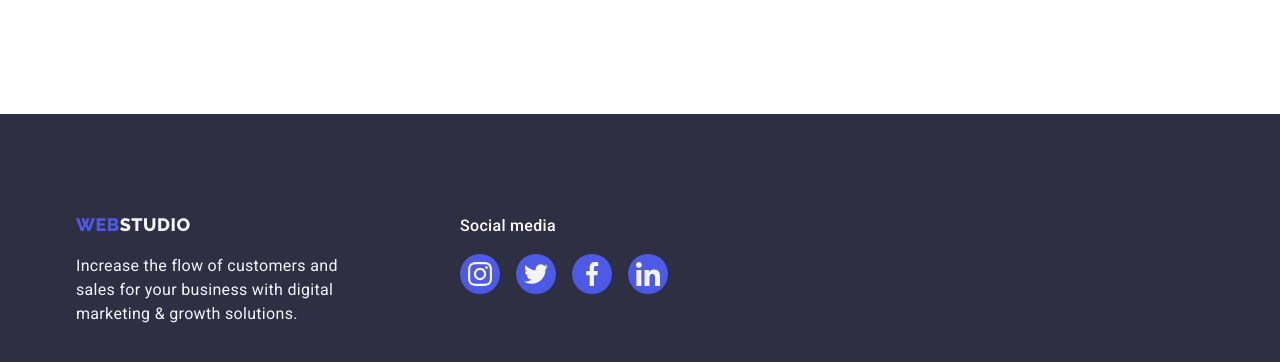
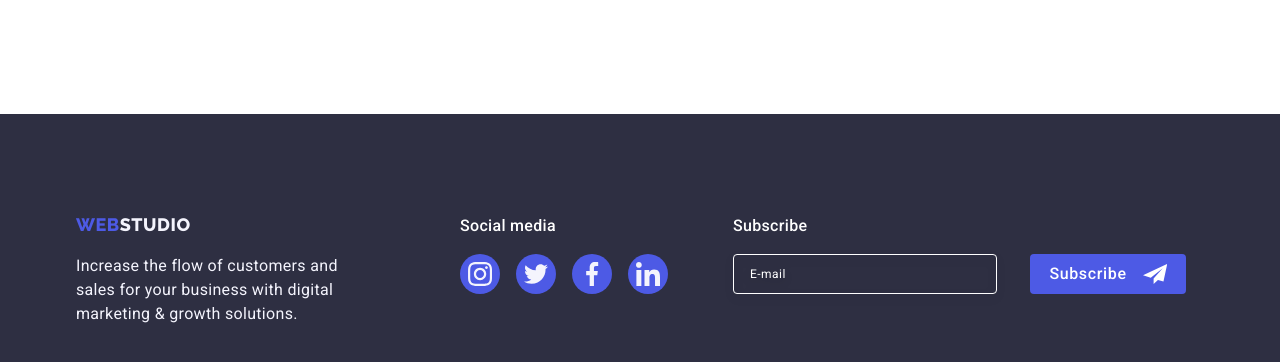
Before and after one commit to DenisGrabko/goit-markup-hw-06, a plain HTML site: page index.html in a window 1280 px wide. Shown: the part 2799-3161 px from the top of the page. Drawn offline with nearby package versions, Linux system fonts and the light colour scheme.

Commit message:
firsttry-21-24-2805-hw06

```diff
--- a/css/style.css
+++ b/css/style.css
@@ -729,6 +729,7 @@ ol {
 }
 
 .footer-global-container {
+    position: relative;
     display: flex;
     align-items: baseline;
 }
@@ -836,7 +837,95 @@ ol {
     cursor: pointer;
 }
 
+.footer-container-email-input {
+    position: absolute;
+    top: 0px;
+    left: 672px;
+    width: 453px;
+    height: 80px;
+}
 
+.footer-email-input-description-of-input {
+    position: absolute;
+    font-family: 'Roboto';
+    font-style: normal;
+    font-weight: 500;
+    font-size: 16px;
+    line-height: 24px;
+    letter-spacing: 0.02em;
+    color: #FFFFFF;
+}
+
+.footer-email-input-label {
+    position: absolute;
+    top: 50%;
+    left: 0;
+    width: 264px;
+    height: 40px;
+    border: 1px solid #FFFFFF;
+    filter: drop-shadow(0px 4px 4px rgba(0, 0, 0, 0.15));
+    border-radius: 4px;
+}
+
+.footer-email-input-field {
+    width: 100%;
+    height: 100%;
+    padding: 0;
+    display: flex;
+    align-items: center;
+    border: none;
+    color: #FFFFFF;
+    background-color: inherit;
+    outline: none;
+}
+
+.footer-email-input-field::placeholder {
+    position: absolute;
+    left: 16px;
+    top: 12px;
+    font-family: 'Roboto';
+    font-style: normal;
+    font-weight: 400;
+    font-size: 12px;
+    line-height: 24px;
+    letter-spacing: 0.04em;
+    color: #FFFFFF;
+}
+
+.footer-email-input-button-container {
+    position: absolute;
+    bottom: 0;
+    right: 0;
+    width: 156px;
+    height: 40px;
+}
+.footer-email-input-button {
+    position: absolute;
+    width: 100%;
+    height: 100%;
+    padding: 0;
+    display: flex;
+    justify-content: center;
+    align-items: center;
+    background: #4D5AE5;
+    border: none;
+    border-radius: 4px;
+}
+
+.footer-email-input-description-of-button{
+    margin: 0;
+    margin-right: 16px;
+    font-style: normal;
+    font-weight: 500;
+    font-size: 16px;
+    line-height: 24px;
+    display: flex;
+    align-items: center;
+    text-align: center;
+    letter-spacing: 0.04em;
+    font-family: 'Roboto';
+    color: #FFFFFF;
+}
 
 /*backdrop*/
 
--- a/index.html
+++ b/index.html
@@ -434,6 +434,25 @@
             </li>
           </ul>
         </div>
+        <div class="footer-container-email-input">
+          <span class="footer-email-input-description-of-input">Subscribe</span>
+          <label class="footer-email-input-label">
+            <input
+              type="email"
+              class="footer-email-input-field"
+              placeholder="E-mail"
+              requered
+            />
+          </label>
+          <div class="footer-email-input-button-container">
+            <button type="button" class="footer-email-input-button">
+              <p class="footer-email-input-description-of-button">Subscribe</p>
+              <svg width="24" height="24">
+                <use href="./images/icons.svg#icon-icon-send"></use>
+              </svg>
+            </button>
+          </div>
+        </div>
       </div>
     </footer>
 
```
Also changed, not shown: portfolio.html (+19 -0 lines).
